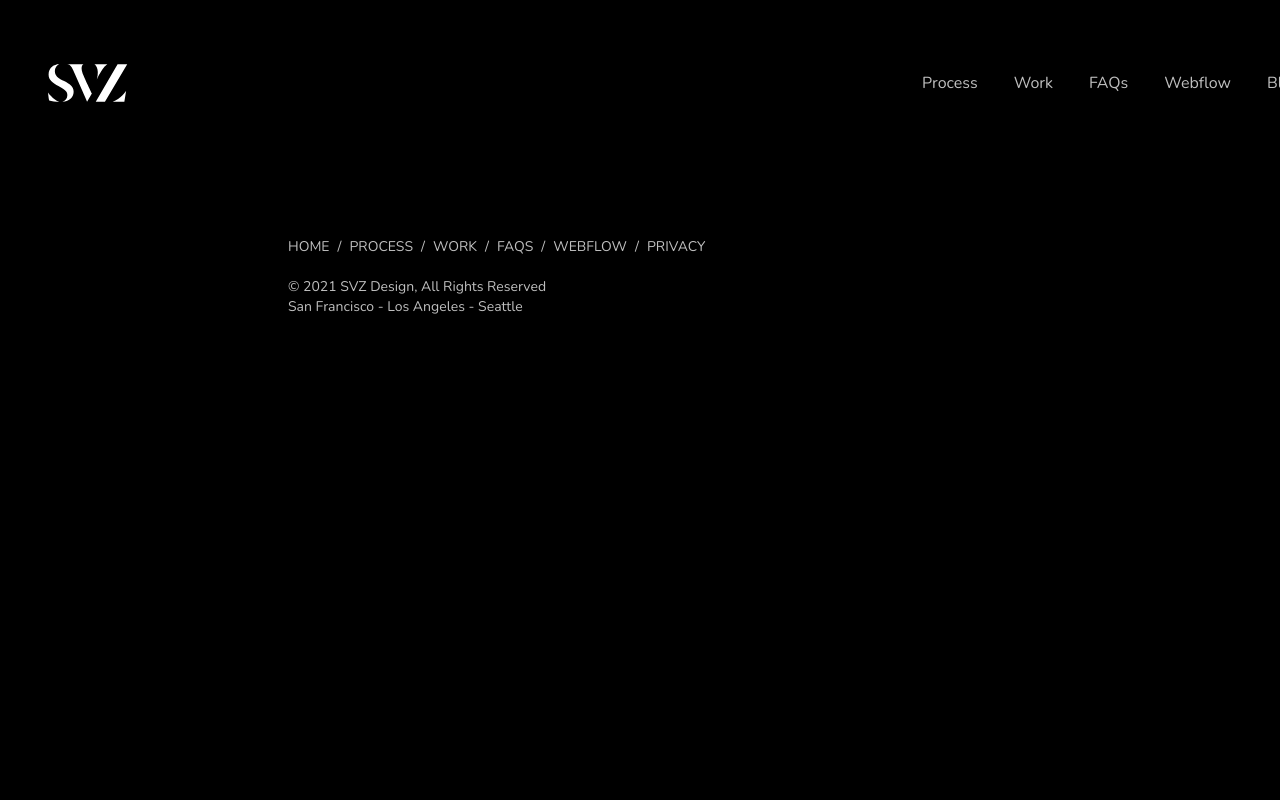
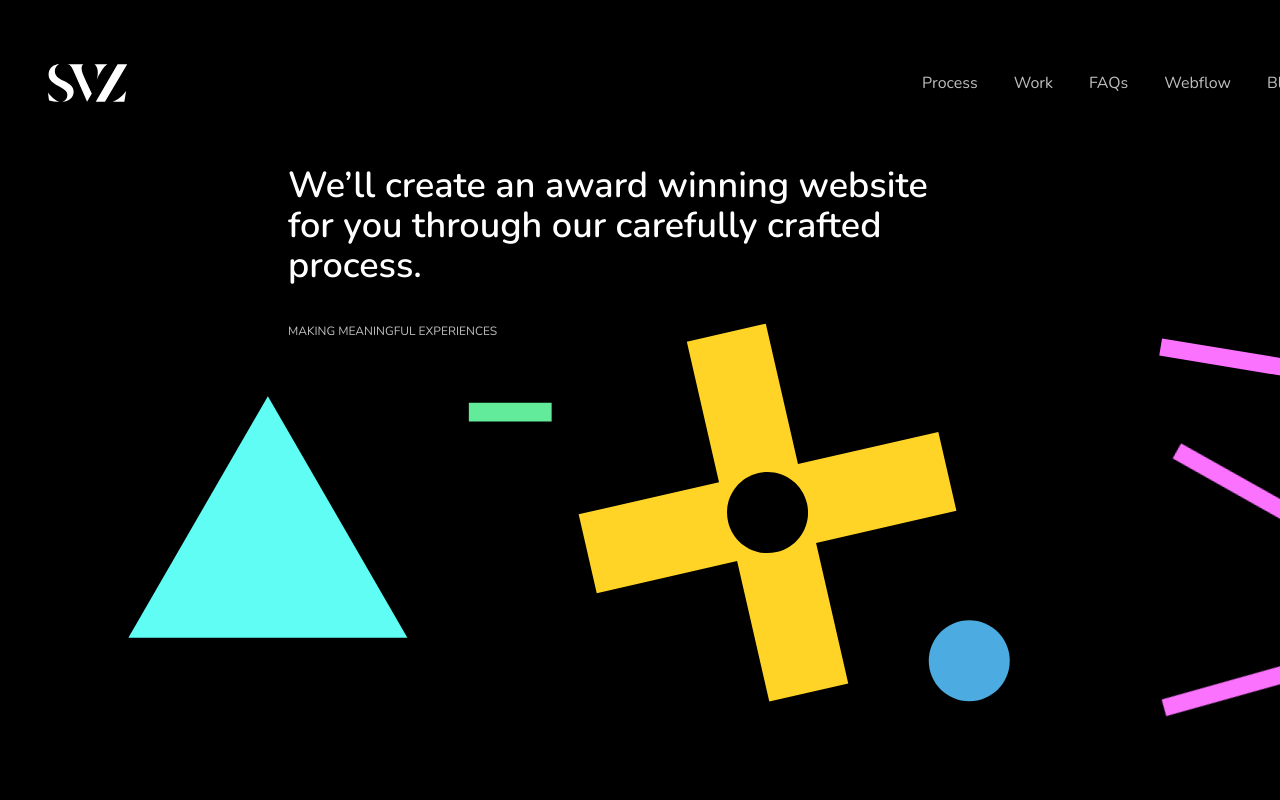
Before and after one commit to Kain4ra/svz, a Next.js app: page / in a window 1280 px wide. Shown: the top 800 px of the page. Built offline with nearby package versions, Linux system fonts and the light colour scheme.

Commit message:
feat: add home section

```diff
--- a/app/page.tsx
+++ b/app/page.tsx
@@ -1,6 +1,18 @@
+import AnimatedBlock from '@/components/AnimatedBlock'
+import { DropFigures } from '@/components/DropFigures'
+
 export default function Home() {
   return (
-    <main className="w-[1440px] mx-auto">
+    <main className="w-[1440px] mx-auto pl-[288px]">
+      <AnimatedBlock>
+        <section id='#home' className="relative h-[600px] pt-16">
+          <div className='relative z-10 pointer-events-none'>
+            <h1 className="w-3/5 mb-8 text-4xl font-semibold">We’ll create an award winning website for you through our carefully crafted process.</h1>
+            <span className="text-xs uppercase text-white/75">making meaningful experiences</span>
+          </div>
+          <DropFigures />
+        </section>
+      </AnimatedBlock>
     </main>
   )
 }
--- /dev/null
+++ b/components/AnimatedBlock.tsx
@@ -0,0 +1,17 @@
+"use client";
+import { motion } from "framer-motion";
+
+const AnimatedBlock = ({ children }: { children: React.ReactNode }) => {
+  return (
+    <motion.div
+      initial={{ opacity: 0, y: 100 }}
+      whileInView={{ opacity: 1, y: 0 }}
+      transition={{ duration: 1 }}
+      viewport={{ once: true }}
+    >
+      {children}
+    </motion.div>
+  );
+};
+
+export default AnimatedBlock;
--- /dev/null
+++ b/components/DropFigures.tsx
@@ -0,0 +1,73 @@
+"use client";
+import { Plus, Circle, MiniStick, BigStick, Triangle } from "@/components/Figures";
+import { motion } from "framer-motion";
+import { useRef } from "react";
+
+export const DropFigures = () => {
+  const constraintsRef = useRef(null);
+  return (
+    <motion.div
+      ref={constraintsRef}
+      className="absolute top-0 -left-40 bottom-0 right-0"
+    >
+      <motion.div
+        drag
+        dragConstraints={constraintsRef}
+        className="absolute bottom-0 left-[450px] cursor-grab active:cursor-grabbing"
+      >
+        <Plus />
+      </motion.div>
+      <motion.div
+        drag
+        dragConstraints={constraintsRef}
+        className="absolute bottom-16 left-0 cursor-grab active:cursor-grabbing"
+      >
+        <Triangle />
+      </motion.div>
+
+
+      <motion.div
+        drag
+        dragConstraints={constraintsRef}
+        className="absolute bottom-0 left-[800px] cursor-grab active:cursor-grabbing"
+      >
+        <Circle />
+      </motion.div>
+
+
+      <motion.div
+        drag
+        dragConstraints={constraintsRef}
+        className="absolute right-0 bottom-[300px] cursor-grab active:cursor-grabbing"
+      >
+        <BigStick />
+      </motion.div>
+
+      <motion.div
+        drag
+        dragConstraints={constraintsRef}
+        className="absolute right-0 bottom-[250px] cursor-grab active:cursor-grabbing"
+        initial={{rotate: 20, y: 100}}
+      >
+        <BigStick />
+      </motion.div>
+
+      <motion.div
+        drag
+        dragConstraints={constraintsRef}
+        className="absolute right-0 bottom-[100px] cursor-grab active:cursor-grabbing"
+        initial={{rotate: -25, y: 100}}
+
+      >
+        <BigStick />
+      </motion.div>
+      <motion.div
+        drag
+        dragConstraints={constraintsRef}
+        className="absolute left-[340px] top-1/2 cursor-grab active:cursor-grabbing"
+      >
+        <MiniStick />
+      </motion.div>
+    </motion.div>
+  );
+};
--- /dev/null
+++ b/components/Figures.tsx
@@ -0,0 +1,70 @@
+import { SVGProps } from "react"
+
+export const Plus = (props: SVGProps<SVGSVGElement>) => (
+  <svg
+    xmlns="http://www.w3.org/2000/svg"
+    width={379}
+    height={379}
+    fill="none"
+    {...props}
+  >
+    <path
+      fill="#FFD426"
+      d="M180.496 150.121c-21.803 4.998-35.425 26.723-30.427 48.525 4.998 21.802 26.724 35.425 48.526 30.427 21.802-4.998 35.424-26.724 30.426-48.526-4.998-21.802-26.723-35.424-48.525-30.426Zm89.751 210.261-78.952 18.099-32.176-140.359-140.36 32.176L.66 191.346l140.36-32.176-32.177-140.359 78.952-18.1 32.177 140.36 140.359-32.176 18.099 78.952-140.359 32.176 32.176 140.359Z"
+    />
+  </svg>
+)
+
+export const Circle = (props: SVGProps<SVGSVGElement>) => (
+  <svg
+    xmlns="http://www.w3.org/2000/svg"
+    width={82}
+    height={82}
+    fill="none"
+    {...props}
+  >
+    <path
+      fill="#4CABE1"
+      d="M81.761 40.695c0 22.367-18.132 40.5-40.5 40.5s-40.5-18.132-40.5-40.5 18.132-40.5 40.5-40.5 40.5 18.132 40.5 40.5Z"
+    />
+  </svg>
+)
+
+export const MiniStick = (props: SVGProps<SVGSVGElement>) => (
+  <svg
+    xmlns="http://www.w3.org/2000/svg"
+    width={84}
+    height={20}
+    fill="none"
+    {...props}
+  >
+    <path fill="#62EB9A" d="M.845.697h82.8v18.9H.845V.697Z" />
+  </svg>
+)
+
+export const BigStick = (props: SVGProps<SVGSVGElement>) => (
+  <svg
+    xmlns="http://www.w3.org/2000/svg"
+    width={281}
+    height={64}
+    fill="none"
+    {...props}
+  >
+    <path
+      fill="#FB72FF"
+      d="m280.395 46.096-2.819 17.14L.245 17.624 3.064.484l277.331 45.612Z"
+    />
+  </svg>
+)
+
+export const Triangle  = (props: SVGProps<SVGSVGElement>) => (
+  <svg
+    xmlns="http://www.w3.org/2000/svg"
+    width={280}
+    height={242}
+    fill="none"
+    {...props}
+  >
+    <path fill="#60FDF4" d="m139.878.147 139.517 241.65H.361L139.878.147Z" />
+  </svg>
+)
--- a/components/Footer.tsx
+++ b/components/Footer.tsx
@@ -14,8 +14,8 @@ const Footer = () => {
             {
               navItems.map((item, index) => {
                 return <>
-                  <Link href={'#'}>
-                    <li key={item} className='uppercase text-white/75 hover:text-white duration-200'>
+                  <Link href={`#${item.toLowerCase()}`} key={`${item}-${index}`}>
+                    <li className='uppercase text-white/75 hover:text-white duration-200'>
                       {item}
                     </li>
                   </Link>
--- a/components/Header.tsx
+++ b/components/Header.tsx
@@ -11,8 +11,8 @@ const Nav = () => {
       <ul className='flex items-center'>
         {
           navItems.map((item, index) => {
-            return <Link href={'#'}>
-              <li key={item} className={`relative ${index === navItems.length - 1 ? '' : 'mr-9'} text-white/75 group hover:text-white duration-200`}>
+            return <Link href={'#'} key={`${item}-${index}`}>
+              <li className={`relative ${index === navItems.length - 1 ? '' : 'mr-9'} text-white/75 group hover:text-white duration-200`}>
                 <span className='absolute inline-block left-0 bottom-0 h-0.5 w-0 bg-white duration-200 group-hover:w-full transition-[width] ease-linear'/>
                 {item}
               </li>
```
